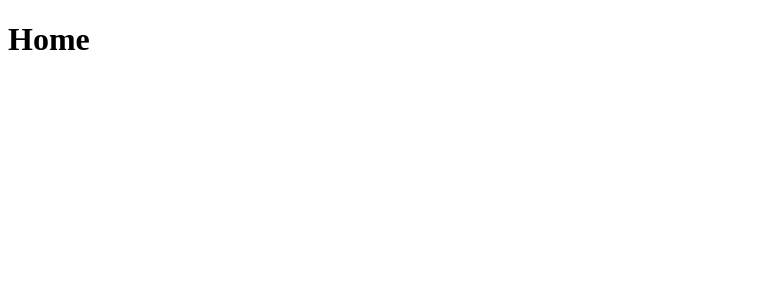
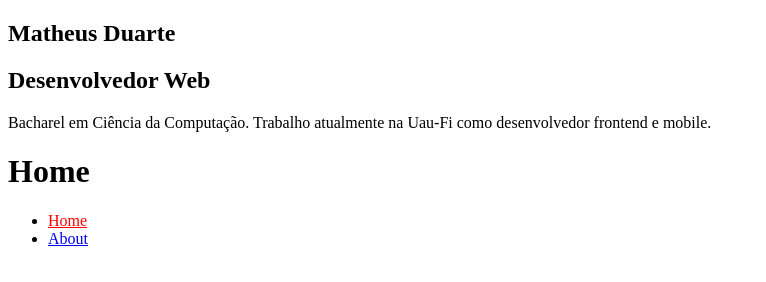
Before and after one commit to MatheusDuarteGalvao/my-blog, a Gatsby site: page / in a window 1280 px wide. Shown: the whole page, without its empty margins (0-766 px from the left). Built offline with nearby package versions, Linux system fonts and the light colour scheme; Gatsby itself is replaced by a stand-in of ours.

Commit message:
Ajustes no layout

```diff
--- /dev/null
+++ b/src/components/Profile/index.js
@@ -0,0 +1,14 @@
+import React from "react"
+
+const Profile = () => (
+  <div className="Profile-wrapper">
+    <h1>Matheus Duarte</h1>
+    <h2>Desenvolvedor Web</h2>
+    <p>
+      Bacharel em Ciência da Computação. Trabalho atualmente na Uau-Fi como
+      desenvolvedor frontend e mobile.
+    </p>
+  </div>
+)
+
+export default Profile
--- a/src/components/layout.js
+++ b/src/components/layout.js
@@ -1,8 +1,16 @@
 import React from "react"
 import PropTypes from "prop-types"
+import Profile from "./Profile"
 
 const Layout = ({ children }) => {
-  return <main>{children}</main>
+  return (
+    <>
+      <aside>
+        <Profile />
+      </aside>
+      <main>{children}</main>
+    </>
+  )
 }
 
 Layout.propTypes = {
--- a/src/pages/index.js
+++ b/src/pages/index.js
@@ -1,4 +1,5 @@
-import React from "react"
+import React from "react";
+import { Link } from 'gatsby';
 
 import Layout from "../components/layout"
 import SEO from "../components/seo"
@@ -7,6 +8,14 @@ const IndexPage = () => (
   <Layout>
     <SEO title="Home" />
     <h1>Home</h1>
+    <ul>
+      <li>
+        <Link to="/" activeStyle={{ color: 'red' }}>Home</Link>
+      </li>
+      <li>
+        <Link to="/about">About</Link>
+      </li>
+    </ul>
   </Layout>
 )
 
```
Also changed, not shown: src/pages/about.js (added, +20 -0 lines), 1 other file.
